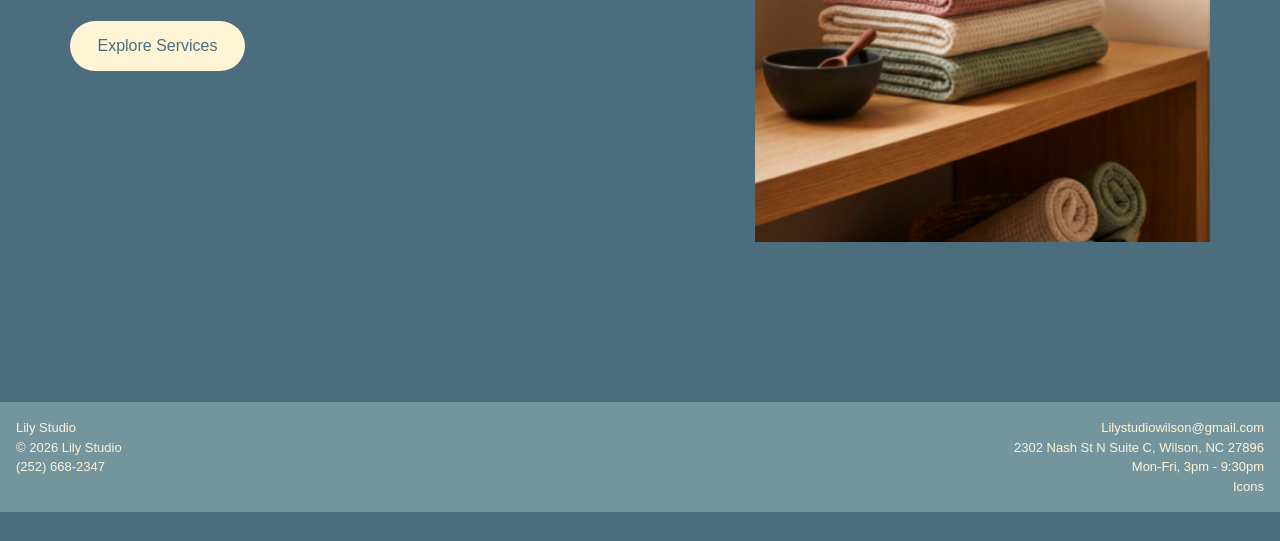
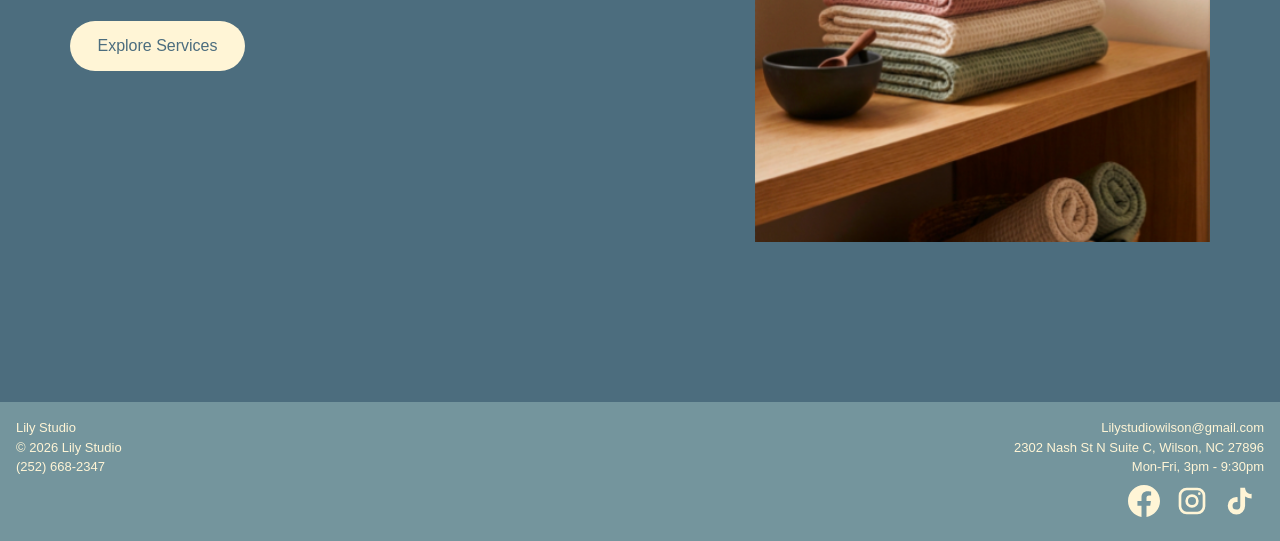
Before and after one commit to benzo1233/studio, a website built with webpack: page src/index.html in a window 1280 px wide. Shown: the part 492-1033 px from the top of the page. Before the commit the page ends 1004 px from the top, so only its background shows below. Built offline with nearby package versions, Linux system fonts and the light colour scheme.

Commit message:
add icons for footer

```diff
--- a/src/index.html
+++ b/src/index.html
@@ -80,7 +80,68 @@
         <p>Lilystudiowilson@gmail.com</p>
         <p>2302 Nash St N Suite C, Wilson, NC 27896</p>
         <p>Mon-Fri, 3pm - 9:30pm</p>
-        <div>Icons</div>
+        <div class="icons">
+          <!-- FACEBOOK -->
+          <a href="index.html" class="icon">
+            <svg
+              xmlns="http://www.w3.org/2000/svg"
+              viewBox="0 0 24 24"
+              width="24"
+              height="24"
+              fill="currentColor"
+              aria-label="Facebook"
+              role="img"
+            >
+              <path
+                d="M24 12.073C24 5.405 18.627 0 12 0S0 5.405 0 12.073C0 18.1 4.388 23.094 10.125 24v-8.437H7.078v-3.49h3.047V9.413c0-3.025 1.792-4.697 4.533-4.697 1.312 0 2.686.236 2.686.236v2.97h-1.513c-1.49 0-1.956.93-1.956 1.885v2.266h3.328l-.532 3.49h-2.796V24C19.612 23.094 24 18.1 24 12.073z"
+              />
+            </svg>
+          </a>
+
+          <!-- INSTAGRAM -->
+          <a href="index.html" class="icon">
+            <svg
+              xmlns="http://www.w3.org/2000/svg"
+              viewBox="0 0 24 24"
+              width="24"
+              height="24"
+              fill="none"
+              stroke="currentColor"
+              stroke-width="2"
+              stroke-linecap="round"
+              stroke-linejoin="round"
+              aria-label="Instagram"
+              role="img"
+            >
+              <rect x="3" y="3" width="18" height="18" rx="5" />
+              <circle cx="12" cy="12" r="4" />
+              <circle
+                cx="17.5"
+                cy="6.5"
+                r="1"
+                fill="currentColor"
+                stroke="none"
+              />
+            </svg>
+          </a>
+
+          <!-- TIKTOK -->
+          <a href="index.html" class="icon">
+            <svg
+              xmlns="http://www.w3.org/2000/svg"
+              viewBox="0 0 24 24"
+              width="24"
+              height="24"
+              fill="currentColor"
+              aria-label="TikTok"
+              role="img"
+            >
+              <path
+                d="M19.589 6.686a4.793 4.793 0 0 1-3.77-4.307V2h-3.61v13.67a2.896 2.896 0 0 1-2.897 2.794 2.896 2.896 0 0 1-2.897-2.896 2.896 2.896 0 0 1 2.897-2.897c.302 0 .6.047.886.14V9.125a6.5 6.5 0 0 0-.886-.061A6.507 6.507 0 0 0 2.8 15.57a6.507 6.507 0 0 0 6.512 6.506 6.507 6.507 0 0 0 6.507-6.507V8.6a8.35 8.35 0 0 0 4.887 1.574V6.57a4.83 4.83 0 0 1-1.117.116z"
+              />
+            </svg>
+          </a>
+        </div>
       </div>
     </footer>
   </body>
--- a/src/styles/base.css
+++ b/src/styles/base.css
@@ -256,3 +256,24 @@ img {
   background-color: rgba(128, 128, 128, 0.214);
   border-radius: 9999px;
 }
+
+.icons {
+  display: flex;
+  flex-direction: row;
+  gap: 1rem;
+  justify-content: end;
+  align-items: center;
+  padding: .5rem;
+}
+
+.icon {
+  height: 32px;
+  width: 32px;
+  background-color: inherit;
+  color: var(--color-accent);
+}
+
+.icon svg {
+  height: 32px;
+  width: 32px;
+}
```
